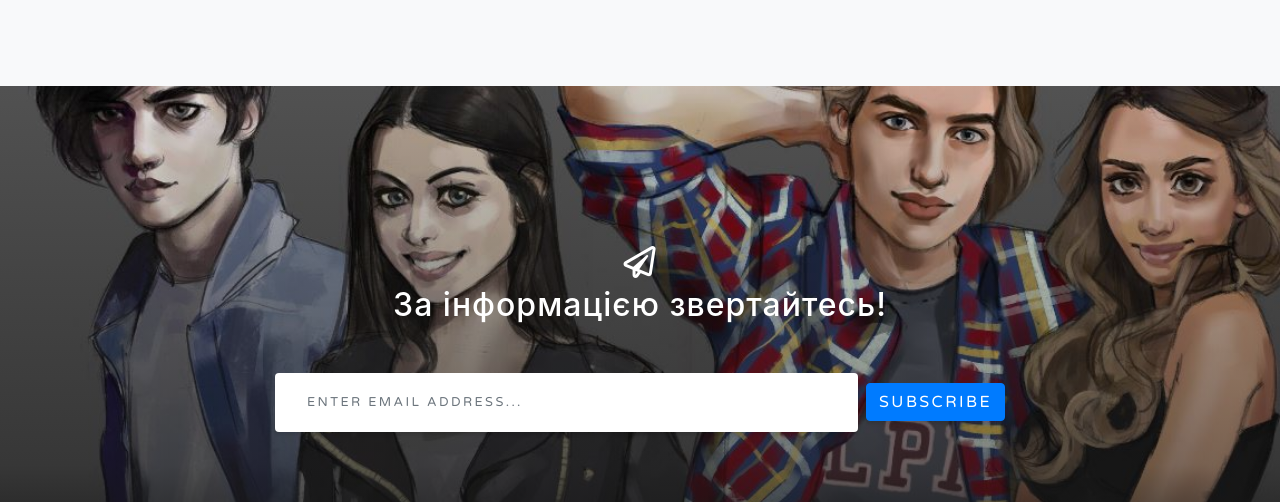
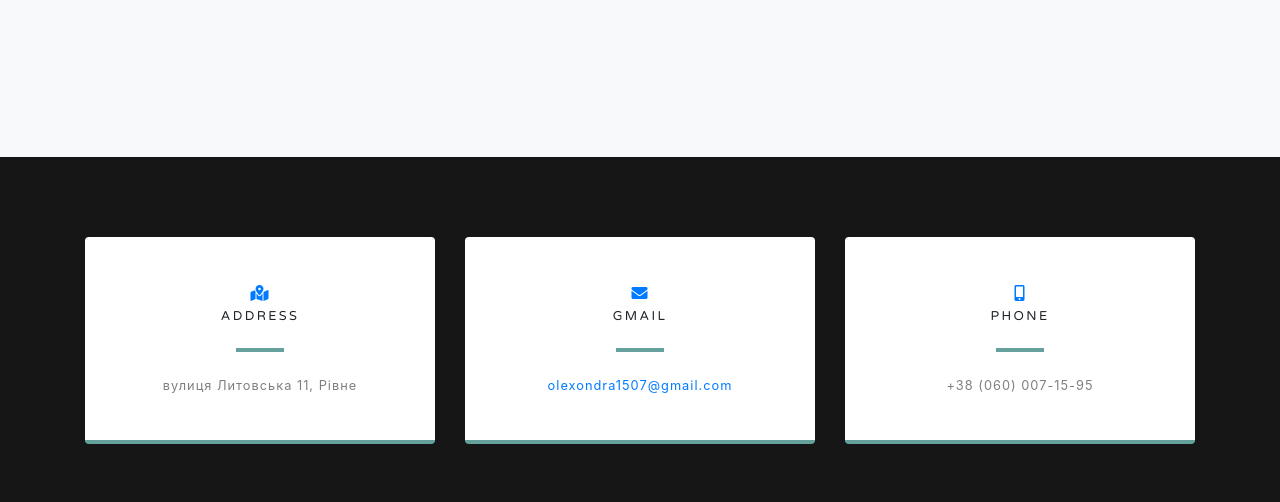
Before and after one commit to mmazeme/index.html, a website with bundled scripts: page index.html in a window 1280 px wide. Shown: the part 2796-3298 px from the top of the page. Built offline with nearby package versions, Linux system fonts and the light colour scheme.

Commit message:
Add files via upload

```diff
--- a/index.html
+++ b/index.html
@@ -75,8 +75,9 @@
             <a href="https://romance-club.fandom.com/wiki/Romance_Club_Wiki">Romance_Club_Wiki</a>. Про Romance Club розповім трохи нижче.</p>
         </div>
       </div>
-      <img src="img/ipad2.png" class="img-fluid" alt="">
+     <iframe width="560" height="315" src="https://www.youtube.com/embed/NQmMsiNHv0M" title="YouTube video player" frameborder="0" allow="accelerometer; autoplay; clipboard-write; encrypted-media; gyroscope; picture-in-picture" allowfullscreen></iframe>
     </div>
+
   </section>
 
   <!-- Projects Section -->
@@ -84,6 +85,8 @@
     <div class="container">
 
       <!-- Featured Project Row -->
+
+
       <div class="row align-items-center no-gutters mb-4 mb-lg-5">
         <div class="col-xl-8 col-lg-7">
           <img class="img-fluid mb-3 mb-lg-0" src="img/bg-masthead.jpg" alt="cs">
@@ -136,24 +139,6 @@
     </div>
   </section>
 
-  <!-- Signup Section -->
-  <section id="signup" class="signup-section">
-    <div class="container">
-      <div class="row">
-        <div class="col-md-10 col-lg-8 mx-auto text-center">
-
-          <i class="far fa-paper-plane fa-2x mb-2 text-white"></i>
-          <h2 class="text-white mb-5">За інформацією звертайтесь!</h2>
-
-          <form class="form-inline d-flex">
-            <input type="email" class="form-control flex-fill mr-0 mr-sm-2 mb-3 mb-sm-0" id="inputEmail" placeholder="Enter email address...">
-            <button type="submit" class="btn btn-primary mx-auto">Subscribe</button>
-          </form>
-
-        </div>
-      </div>
-    </div>
-  </section>
 
   <!-- Contact Section -->
   <section class="contact-section bg-black">
@@ -225,6 +210,7 @@
 <img src="https://www.easycounter.com/counter.php?olexandra"
 border="0" alt="html хуетчик посещений"></a>
 </div>
+
   </footer>
 
   <!-- Bootstrap core JavaScript -->
```
Also changed, not shown: .travis.yml (added), 2 other files.
